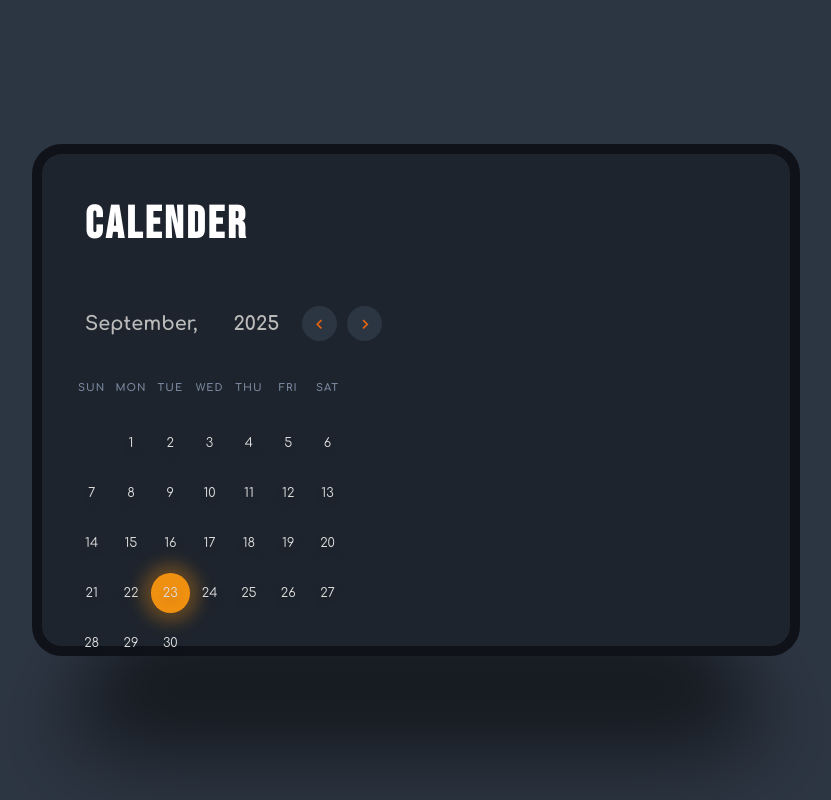
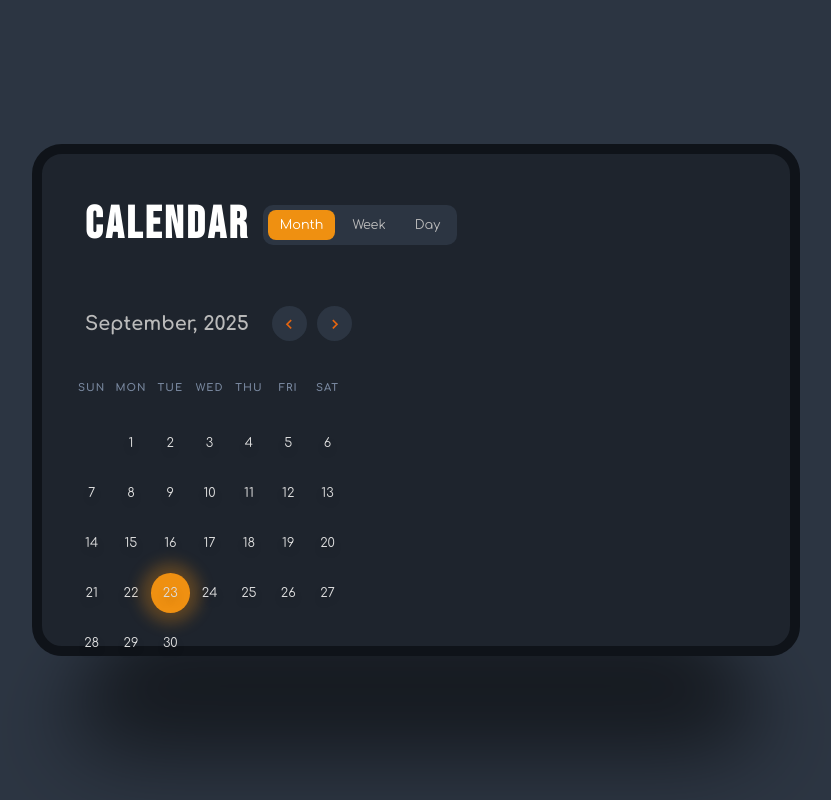
Before and after one commit to TacticalReader/Calendar-App, a React (Vite) app in the folder calender-app/: page / in a window 1280 px wide. Shown: the whole page, without its empty margins (224-1055 px from the left). Built offline with nearby package versions, Linux system fonts and the light colour scheme.

Commit message:
Update CALENDERAPP.jsx

```diff
--- a/calender-app/src/Components/CALENDERAPP.jsx
+++ b/calender-app/src/Components/CALENDERAPP.jsx
@@ -1,56 +1,73 @@
-import { useState } from "react";
+import { useState, useEffect, useMemo } from "react";
 
 const CALENDERAPP = () => {
   const daysofWeek = ['Sun', 'Mon', 'Tue', 'Wed', 'Thu', 'Fri', 'Sat'];
   const monthsOfYear = ['January', 'February', 'March', 'April', 'May', 'June', 'July', 'August', 'September', 'October', 'November', 'December'];
-  const currentDate = new Date();
-  const [currentMonth, setCurrentMonth] = useState(currentDate.getMonth());
-  const [currentYear, setCurrentYear] = useState(currentDate.getFullYear());
-  const [selectedDate, setSelectedDate] = useState(currentDate);
+  const today = new Date();
+
+  const [currentDate, setCurrentDate] = useState(new Date());
+  const [selectedDate, setSelectedDate] = useState(new Date());
+  const [view, setView] = useState('month'); // 'month', 'week', 'day'
+
   const [showEventPopup, setShowEventPopup] = useState(false);
-  const [events, setEvents] = useState([]);
   const [eventTime, setEventTime] = useState({ hours: '00', minutes: "00" });
   const [eventText, setEventText] = useState('');
-  const [editingEvent,setEditingEvent] = useState(null);
+  const [editingEvent, setEditingEvent] = useState(null);
 
-  const daysInMonth = new Date(currentYear, currentMonth + 1, 0).getDate();
-  const firstDayOfMonth = new Date(currentYear, currentMonth, 1).getDay();
+  const [events, setEvents] = useState(() => {
+    try {
+      const savedEvents = localStorage.getItem('calendarEvents');
+      if (savedEvents) {
+        return JSON.parse(savedEvents).map(event => ({
+          ...event,
+          date: new Date(event.date),
+        }));
+      }
+    } catch (error) {
+      console.error("Failed to parse events from localStorage", error);
+    }
+    return [];
+  });
 
-  const prevMonth = () => {
-    setCurrentMonth((prevMonth) => {
-      if (prevMonth === 0) {
-        setCurrentYear((prevYear) => prevYear - 1);
-        return 11;
+  useEffect(() => {
+    localStorage.setItem('calendarEvents', JSON.stringify(events));
+  }, [events]);
+
+  const daysInMonth = new Date(currentDate.getFullYear(), currentDate.getMonth() + 1, 0).getDate();
+  const firstDayOfMonth = new Date(currentDate.getFullYear(), currentDate.getMonth(), 1).getDay();
+
+  const handlePrev = () => {
+    if (view === 'month') {
+      setCurrentDate(prev => new Date(prev.getFullYear(), prev.getMonth() - 1, 1));
+    } else if (view === 'week') {
+      setCurrentDate(prev => new Date(prev.getFullYear(), prev.getMonth(), prev.getDate() - 7));
+    } else {
+      setCurrentDate(prev => new Date(prev.getFullYear(), prev.getMonth(), prev.getDate() - 1));
     }
-      return prevMonth - 1;
-    });
+  };
+
+  const handleNext = () => {
+    if (view === 'month') {
+      setCurrentDate(prev => new Date(prev.getFullYear(), prev.getMonth() + 1, 1));
+    } else if (view === 'week') {
+      setCurrentDate(prev => new Date(prev.getFullYear(), prev.getMonth(), prev.getDate() + 7));
+    } else {
+      setCurrentDate(prev => new Date(prev.getFullYear(), prev.getMonth(), prev.getDate() + 1));
     }
-
-  const nextMonth = () => {
-    setCurrentMonth((prevMonth) => {
-      if (prevMonth === 11) {
-        setCurrentYear((prevYear) => prevYear + 1);
-        return 0;
-      }
-      return prevMonth + 1;
-    });
-  }
+  };
 
   const handleDateClick = (day) => {
-    const clickedDate = new Date(currentYear, currentMonth, day);
-    const today = new Date()
+    const clickedDate = new Date(currentDate.getFullYear(), currentDate.getMonth(), day);
+    if (clickedDate < new Date(today.toDateString())) return;
 
-
-    if (clickedDate >= today || isSameday(clickedDate, today)) {
     setSelectedDate(clickedDate);
     setShowEventPopup(true);
     setEventTime({ hours: '00', minutes: "00" });
     setEventText("");
     setEditingEvent(null);
   }
-  }
 
-  const isSameday = (date1, date2) => {
+  const isSameDay = (date1, date2) => {
     return (
       date1.getDate() === date2.getDate() &&
       date1.getMonth() === date2.getMonth() &&
@@ -59,28 +76,26 @@ const CALENDERAPP = () => {
   }
 
   const handleEventSubmit = () => {
+    if (!eventText) return;
     const newEvent = {
       id: editingEvent ? editingEvent.id : Date.now(),
       date: selectedDate,
-      time: `${eventTime.hours.padStart(2, '0')}:${eventTime.minutes.padStart(2, '0')}`,
+      time: `${String(eventTime.hours).padStart(2, '0')}:${String(eventTime.minutes).padStart(2, '0')}`,
       text: eventText
     }
 
-    let updatedEvents = [...events];
-
-    if(editingEvent){
-      updatedEvents = updatedEvents.map(event =>
+    let updatedEvents;
+    if (editingEvent) {
+      updatedEvents = events.map(event =>
         event.id === editingEvent.id ? newEvent : event
       );
-    }
-    else{
-        updatedEvents.push(newEvent);
+    } else {
+      updatedEvents = [...events, newEvent];
     }
 
-      updatedEvents.sort((a,b) => new Date(a.date) - new Date(b.date))
+    updatedEvents.sort((a, b) => new Date(a.date).setHours(a.time.split(':')[0], a.time.split(':')[1]) - new Date(b.date).setHours(b.time.split(':')[0], b.time.split(':')[1]));
 
-    setEvents([...updatedEvents]);
-    setEventTime({ hours: '00', minutes: "00" });
+    setEvents(updatedEvents);
     setShowEventPopup(false);
     setEventText("");
     setEditingEvent(null);
@@ -91,84 +106,145 @@ const CALENDERAPP = () => {
     setEventTime({
       hours: event.time.split(':')[0],
       minutes: event.time.split(':')[1]
-  })
+    });
     setEventText(event.text);
     setEditingEvent(event);
     setShowEventPopup(true);
   }
 
   const handleDeleteEvent = (eventId) => {
-    const updatedEvents = events.filter(event => event.id !== eventId);
-    setEvents(updatedEvents);
+    setEvents(events.filter(event => event.id !== eventId));
   }
 
   const handleTimeChange = (e) => {
     const { name, value } = e.target;
-        setEventTime((prevTime) => ({ ...prevTime, [name]: value.padStart(2,'0')   }));  }
+    let numValue = Math.max(0, parseInt(value, 10) || 0);
+    if (name === 'hours') numValue = Math.min(23, numValue);
+    if (name === 'minutes') numValue = Math.min(59, numValue);
+    setEventTime((prevTime) => ({ ...prevTime, [name]: String(numValue).padStart(2, '0') }));
+  }
 
+  const getWeekDays = (date) => {
+    const week = [];
+    const startOfWeek = new Date(date);
+    startOfWeek.setDate(date.getDate() - date.getDay());
+    for (let i = 0; i < 7; i++) {
+      const day = new Date(startOfWeek);
+      day.setDate(startOfWeek.getDate() + i);
+      week.push(day);
+    }
+    return week;
+  };
 
+  const filteredEvents = useMemo(() => {
+    if (view === 'day') {
+      return events.filter(event => isSameDay(event.date, currentDate));
+    }
+    return events.sort((a, b) => new Date(a.date) - new Date(b.date));
+  }, [view, events, currentDate]);
 
+  const renderHeader = () => {
+    if (view === 'month') {
+      return `${monthsOfYear[currentDate.getMonth()]}, ${currentDate.getFullYear()}`;
+    }
+    if (view === 'week') {
+      const weekDays = getWeekDays(currentDate);
+      const start = weekDays[0];
+      const end = weekDays[6];
+      return `${start.toLocaleDateString('en-US', { month: 'short', day: 'numeric' })} - ${end.toLocaleDateString('en-US', { month: 'short', day: 'numeric', year: 'numeric' })}`;
+    }
+    if (view === 'day') {
+      return currentDate.toLocaleDateString('en-US', { weekday: 'long', year: 'numeric', month: 'long', day: 'numeric' });
+    }
+  };
 
+  const eventsByDay = useMemo(() => {
+    return events.reduce((acc, event) => {
+      const dateKey = event.date.toDateString();
+      if (!acc[dateKey]) {
+        acc[dateKey] = [];
+      }
+      acc[dateKey].push(event);
+      return acc;
+    }, {});
+  }, [events]);
 
-
-
-
-
-
-
-  return (
-    <div className="calender-app">
-      <div className="calender">
-        <h1 className="heading">
-          Calender
-        </h1>
-        <div className="nevigate-date">
-          <h2 className="month"> {monthsOfYear[currentMonth]},</h2>
-          <h2 className="year">{currentYear}</h2>
-          <div className="buttons">
-            <i className="bx bx-chevron-left" onClick={prevMonth}></i>
-            <i className="bx bx-chevron-right" onClick={nextMonth}></i>
-          </div>
-        </div>
-        <div className="weekdays">
-          {daysofWeek.map((day) => <span key={day}>{day} </span>)}
-        </div>
-        <div className="days">
+  const renderMonthView = () => (
+    <>
       {[...Array(firstDayOfMonth).keys()].map((_, index) => (
         <span key={`empty-${index}`}></span>
       ))}
       {[...Array(daysInMonth).keys()].map((day) => {
-            const isCurrentDay =
-              day + 1 === currentDate.getDate() &&
-              currentMonth === currentDate.getMonth() &&
-              currentYear === currentDate.getFullYear();
+        const date = new Date(currentDate.getFullYear(), currentDate.getMonth(), day + 1);
+        const isCurrentDay = isSameDay(date, today);
+        const hasEvent = eventsByDay[date.toDateString()];
         return (
           <span
             key={day + 1}
-                className={isCurrentDay ? 'current-day' : ''}
+            className={`${isCurrentDay ? 'current-day' : ''} ${hasEvent ? 'has-event' : ''}`}
             onClick={() => handleDateClick(day + 1)}
           >
             {day + 1}
           </span>
         );
       })}
+    </>
+  );
+
+  const renderWeekView = () => {
+    const weekDays = getWeekDays(currentDate);
+    return weekDays.map((day, index) => {
+      const isCurrentDay = isSameDay(day, today);
+      const hasEvent = eventsByDay[day.toDateString()];
+      return (
+        <span
+          key={index}
+          className={`${isCurrentDay ? 'current-day' : ''} ${hasEvent ? 'has-event' : ''}`}
+          onClick={() => handleDateClick(day.getDate())}
+        >
+          {day.getDate()}
+        </span>
+      );
+    });
+  };
+
+  return (
+    <div className={`calender-app ${view}-view`}>
+      <div className="calender">
+        <div className="calender-header">
+          <h1 className="heading">Calendar</h1>
+          <div className="view-switcher">
+            <button onClick={() => setView('month')} className={view === 'month' ? 'active' : ''}>Month</button>
+            <button onClick={() => setView('week')} className={view === 'week' ? 'active' : ''}>Week</button>
+            <button onClick={() => setView('day')} className={view === 'day' ? 'active' : ''}>Day</button>
           </div>
         </div>
-
+        <div className="nevigate-date">
+          <h2>{renderHeader()}</h2>
+          <div className="buttons">
+            <i className="bx bx-chevron-left" onClick={handlePrev}></i>
+            <i className="bx bx-chevron-right" onClick={handleNext}></i>
+          </div>
+        </div>
+        {view !== 'day' && (
+          <>
+            <div className="weekdays">
+              {daysofWeek.map((day) => <span key={day}>{day}</span>)}
+            </div>
+            <div className="days">
+              {view === 'month' ? renderMonthView() : renderWeekView()}
+            </div>
+          </>
+        )}
+      </div>
 
       <div className="events">
-        {showEventPopup && (<div className="event-popup">
+        {showEventPopup && (
+          <div className="event-popup">
             <div className="time-input">
               <div className="event-popup-time">Time</div>
-            <input type="number" name="hours" min={0} max={24} className="hours" value={eventTime.hours}
-            onChange={handleTimeChange } />
-
-
-
-            <input type="number" name="minutes" min={0} max={60} className="minutes" value={eventTime.minutes} onChange={handleTimeChange } />
-
-
-
+              <input type="number" name="hours" min={0} max={23} className="hours" value={eventTime.hours} onChange={handleTimeChange} />
+              <input type="number" name="minutes" min={0} max={59} className="minutes" value={eventTime.minutes} onChange={handleTimeChange} />
             </div>
             <textarea placeholder="Enter Event Text (Maximum 60 characters)" value={eventText} onChange={(e) => {
               if (e.target.value.length <= 60) {
@@ -177,32 +253,30 @@ const CALENDERAPP = () => {
             }} ></textarea>
             <button className="event-popup-btn" onClick={handleEventSubmit}>
               {editingEvent ? 'Update Event' : 'Add Event'}
-
             </button>
             <button className="close-event-popup" onClick={() => setShowEventPopup(false)} >
               <i className="bx bx-x"></i>
             </button>
-        </div>)}
-        {events.map((event, index) => (
-          <div className="event" key={index}>
+          </div>
+        )}
+        {filteredEvents.map((event) => (
+          <div className="event" key={event.id}>
             <div className="event-date-wrapper">
               <div className="event-date">
                 {`${monthsOfYear[event.date.getMonth()]} ${event.date.getDate()}, ${event.date.getFullYear()}`}
               </div>
               <div className="event-time">{event.time}</div>
             </div>
-            <div className="event-text"> {event.text}</div>
+            <div className="event-text">{event.text}</div>
             <div className="event-buttons">
-              <i className="bx bxs-edit-alt" onClick={() => handleEditEvent(event)}  ></i>
-              <i className="bx bxs-message-alt-x" onClick={()=> handleDeleteEvent(event.id)}      ></i>
+              <i className="bx bxs-edit-alt" onClick={() => handleEditEvent(event)}></i>
+              <i className="bx bxs-message-alt-x" onClick={() => handleDeleteEvent(event.id)}></i>
             </div>
           </div>
-        )
-      )}
-
+        ))}
       </div>
     </div>
   )
 }
 
-export default CALENDERAPP
+export default CALENDERAPP;
```
Lines whose indentation alone changed are shown as unchanged.
